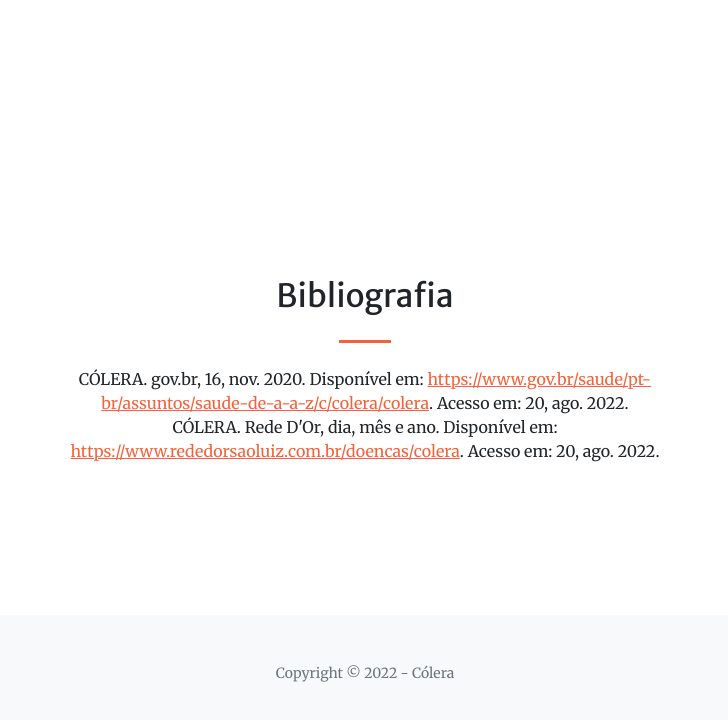
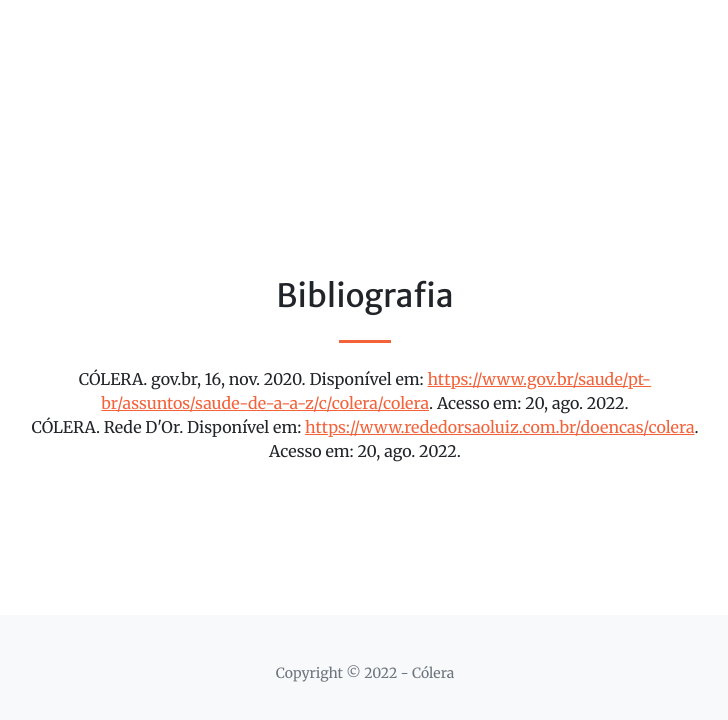
Before and after one commit to KakauFelix/atividade_interdiciplinar_biologia_pam_pw, a plain HTML site: page index.html in a window 1280 px wide. Shown: the part 8708-9428 px from the top of the page, without its empty margins (275-1003 px from the left). Drawn offline with nearby package versions, Linux system fonts and the light colour scheme; some packages are replaced by stand-ins of ours; a script that the page names is missing.

Commit message:
Update index.html

```diff
--- a/index.html
+++ b/index.html
@@ -243,7 +243,7 @@
                     <div class="col-lg-8 text-center">
                         <h2 class="text-center mt-0">Bibliografia</h2>
                         <hr class="divider" />
-                        <p class="text-black-75 mb-4">CÓLERA. gov.br, 16, nov. 2020. Disponível em: <a href="https://www.gov.br/saude/pt-br/assuntos/saude-de-a-a-z/c/colera/colera">https://www.gov.br/saude/pt-br/assuntos/saude-de-a-a-z/c/colera/colera</a>. Acesso em: 20, ago. 2022. <br> CÓLERA. Rede D'Or, dia, mês e ano. Disponível em: <a href="https://www.rededorsaoluiz.com.br/doencas/colera">https://www.rededorsaoluiz.com.br/doencas/colera<a>. Acesso em: 20, ago. 2022.</p>
+                        <p class="text-black-75 mb-4">CÓLERA. gov.br, 16, nov. 2020. Disponível em: <a href="https://www.gov.br/saude/pt-br/assuntos/saude-de-a-a-z/c/colera/colera">https://www.gov.br/saude/pt-br/assuntos/saude-de-a-a-z/c/colera/colera</a>. Acesso em: 20, ago. 2022. <br> CÓLERA. Rede D'Or. Disponível em: <a href="https://www.rededorsaoluiz.com.br/doencas/colera">https://www.rededorsaoluiz.com.br/doencas/colera<a>. Acesso em: 20, ago. 2022.</p>
                     </div>
                 </div>
             </div>
```
